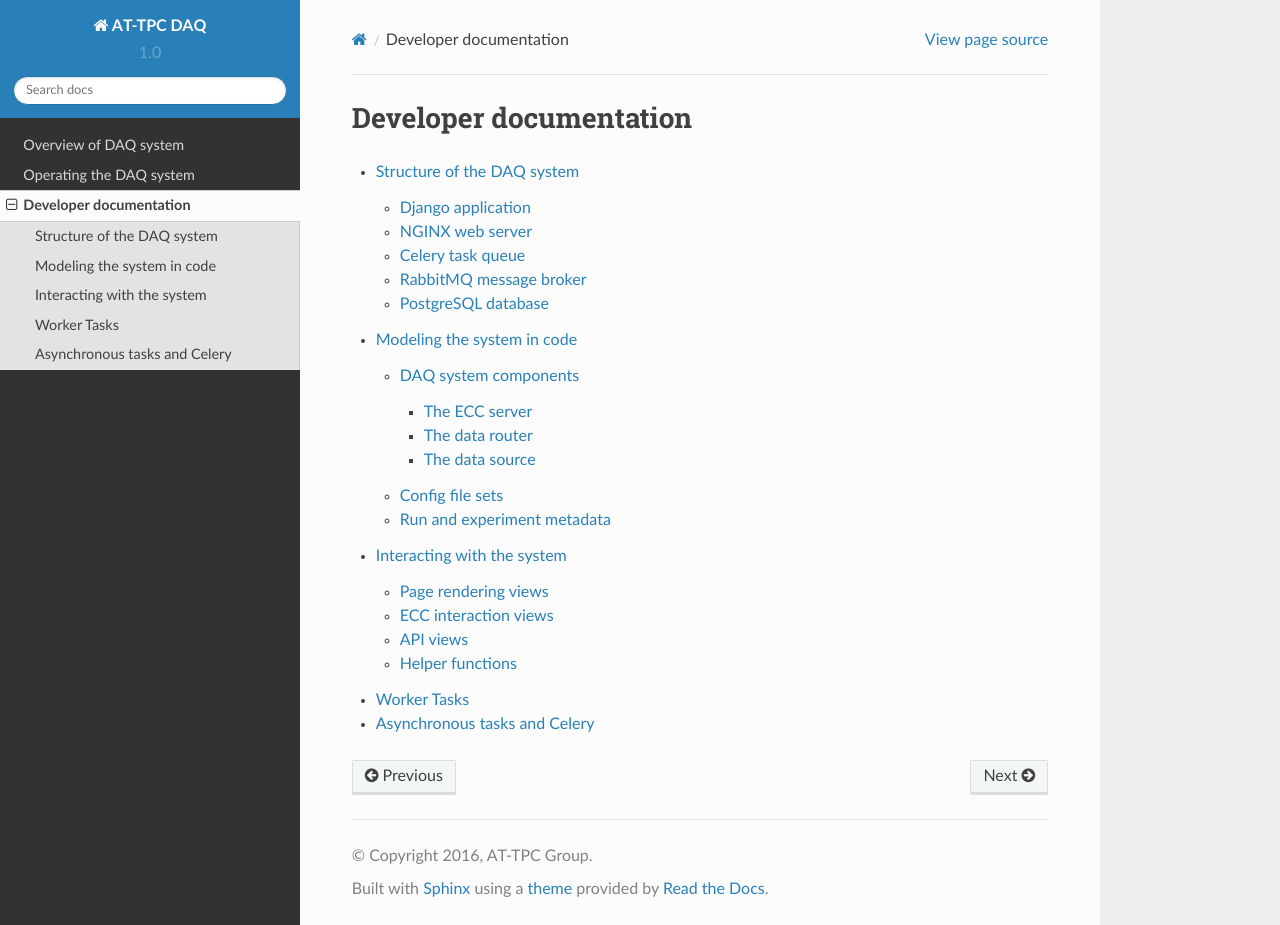
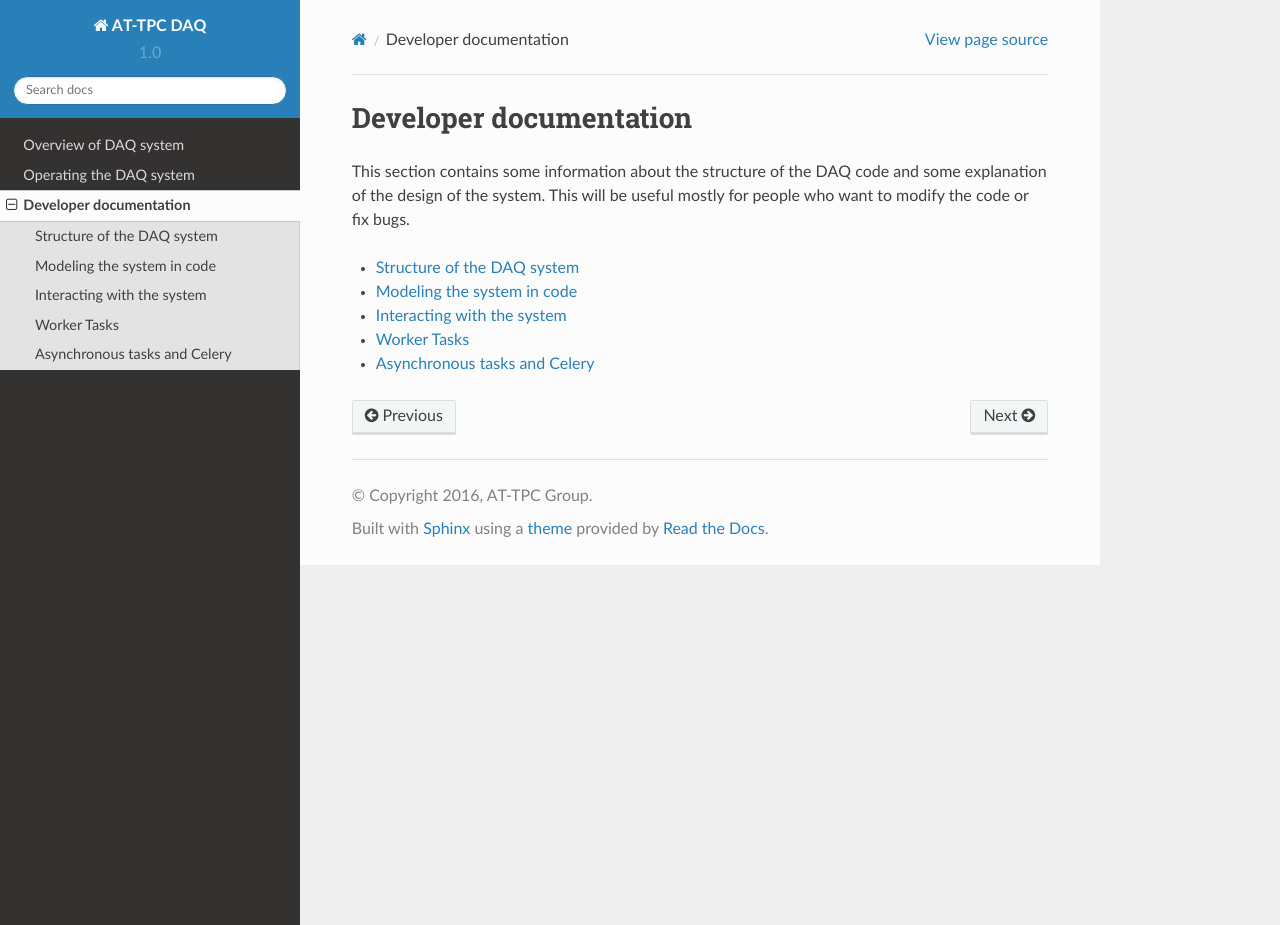
Before and after one commit to ATTPC/attpc-daq, a Sphinx documentation site: the page built from web/doc/dev/dev_index.rst, in a window 1280 px wide and 925 px high. Built offline with Sphinx 7.4.7 and the Read the Docs theme 2.0.0, drawn with Linux system fonts in a browser that asks for light colours.

Commit message:
Docs: Added blurb to dev docs index page.

```diff
--- a/web/doc/dev/dev_index.rst
+++ b/web/doc/dev/dev_index.rst
@@ -3,7 +3,11 @@
 Developer documentation
 =======================
 
+This section contains some information about the structure of the DAQ code and some explanation of the
+design of the system. This will be useful mostly for people who want to modify the code or fix bugs.
+
 ..  toctree::
+    :maxdepth: 1
 
     structure.rst
     models.rst
```
